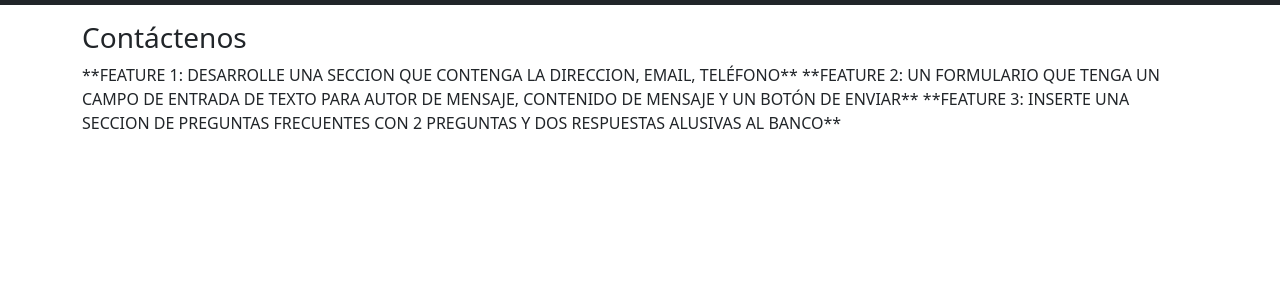
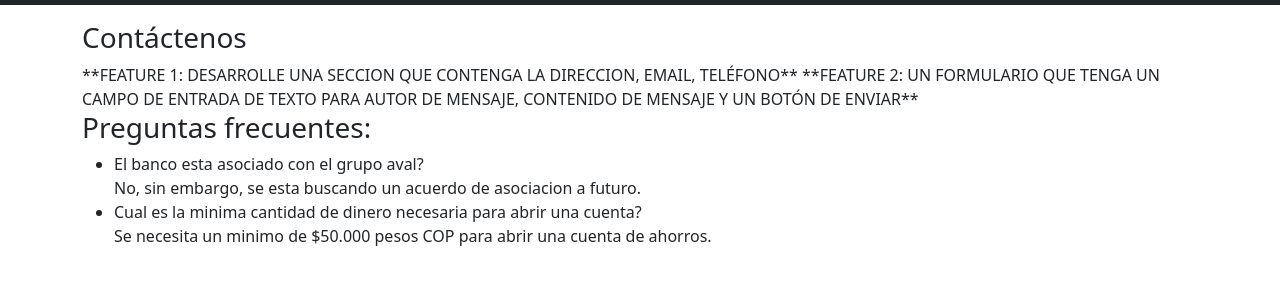
Before and after one commit to Domiciano/PasaporteGITEjercicioF, a plain HTML site: page contacus.html in a window 1280 px wide. Shown: the part 51-336 px from the top of the page. Drawn offline with nearby package versions, Linux system fonts and the light colour scheme.

Commit message:
Feature 3: Preguntas frecuentes agregadas.

```diff
--- a/contacus.html
+++ b/contacus.html
@@ -40,9 +40,13 @@
         **FEATURE 1: DESARROLLE UNA SECCION QUE CONTENGA LA DIRECCION, EMAIL, TELÉFONO**
 
         **FEATURE 2: UN FORMULARIO QUE TENGA UN CAMPO DE ENTRADA DE TEXTO PARA AUTOR DE MENSAJE, CONTENIDO DE MENSAJE Y UN BOTÓN DE ENVIAR**
-
-        **FEATURE 3: INSERTE UNA SECCION DE PREGUNTAS FRECUENTES CON 2 PREGUNTAS Y DOS RESPUESTAS ALUSIVAS AL BANCO**
-
+        <section id = "q&a">
+          <h3>Preguntas frecuentes:</h3>
+          <ul>
+            <li>El banco esta asociado con el grupo aval?<br>No, sin embargo, se esta buscando un acuerdo de asociacion a futuro.</li>
+            <li>Cual es la minima cantidad de dinero necesaria para abrir una cuenta?<br>Se necesita un minimo de $50.000 pesos COP para abrir una cuenta de ahorros.</li>
+          </ul>
+        </section>
       </div>
 
   </body>
```
